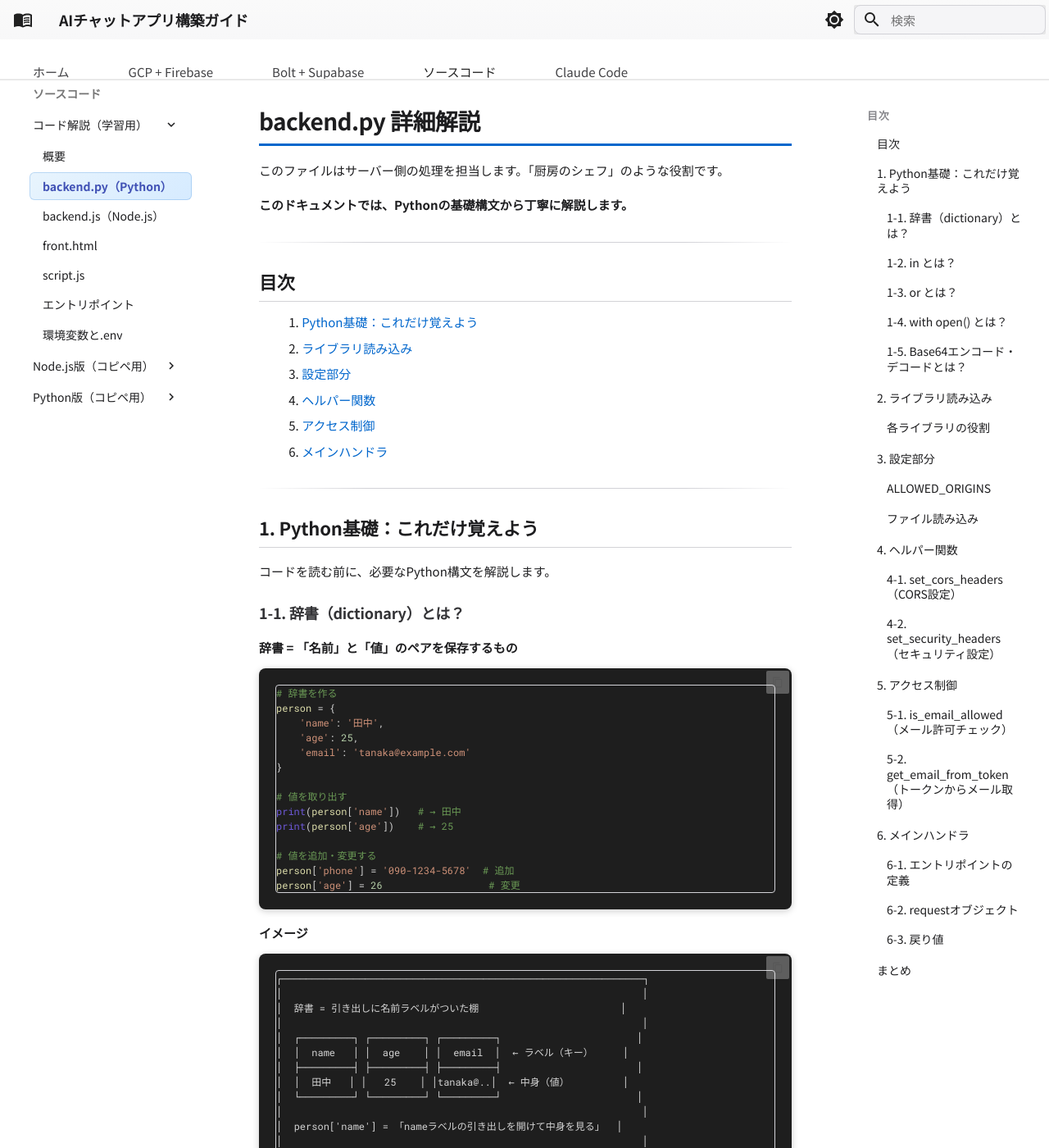
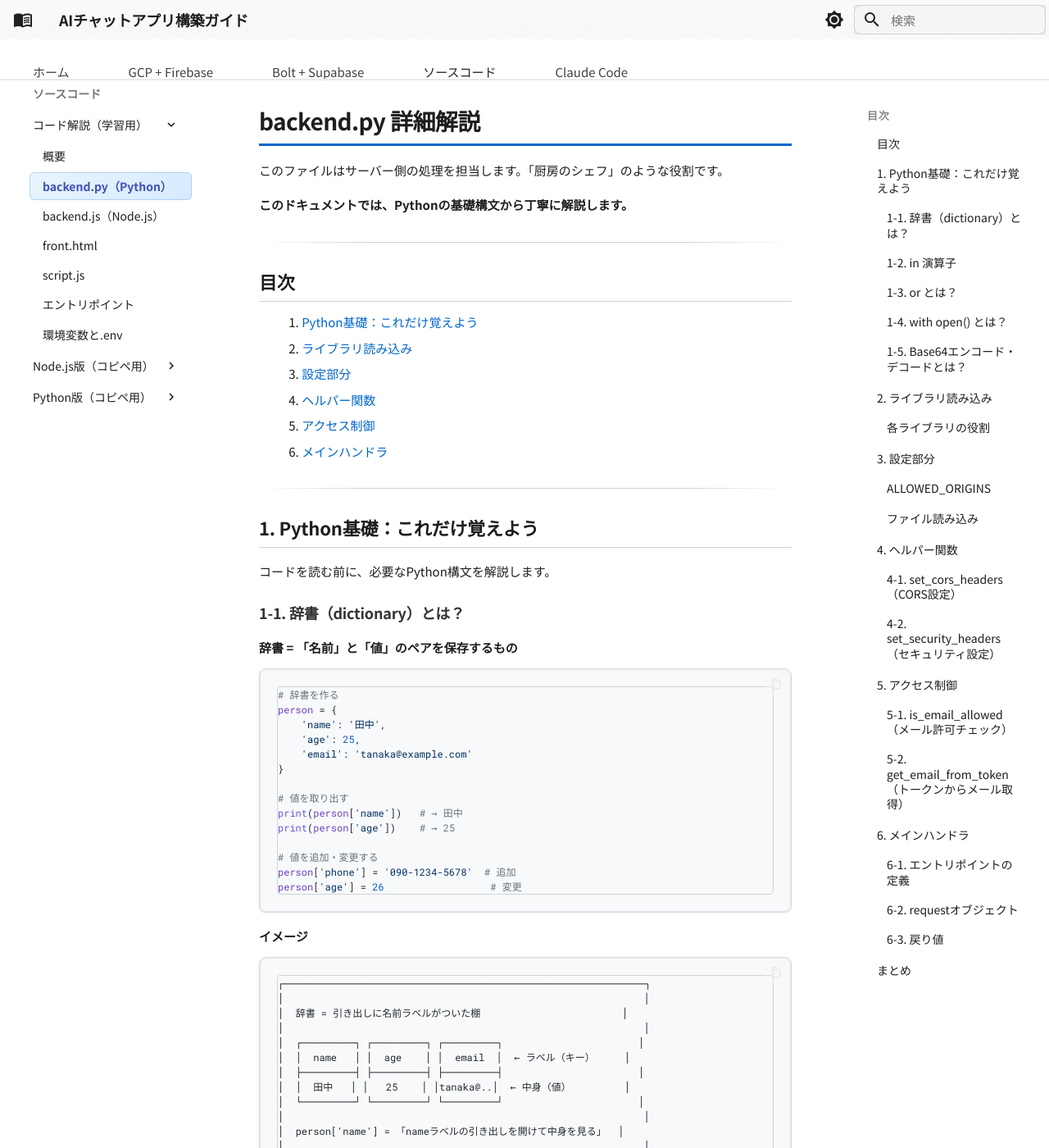
Before and after one commit to michihiro-316/ai-chat-docs, an MkDocs documentation site: the page built from docs/code/explained/01_backend.md, in a window 1280 px wide and 1400 px high. Shown: the whole window at 82% size. Built offline with MkDocs 1.6.1 and Material for MkDocs 9.7.7, drawn with Linux system fonts in a browser that asks for light colours; some of the changed text lies outside the part shown.

Commit message:
fix: コードブロックを明るい背景に変更 + in演算子見出し修正
- コードブロック背景を#1e1e1e（黒）から#f8f9fa（明るいグレー）に変更
- シンタックスハイライトをGitHub風の明るい色に変更
- 見出しの`in`をバッククォートなしに修正

🤖 Generated with [Claude Code](https://claude.com/claude-code)

Co-Authored-By: Claude Opus 4.5 <noreply@anthropic.com>

````diff
--- a/docs/code/explained/01_backend.md
+++ b/docs/code/explained/01_backend.md
@@ -75,9 +75,9 @@ headers['X-Frame-Options'] = 'DENY'    # 追加
 
 ---
 
-### 1-2. `in` とは？
+### 1-2. in 演算子
 
-**`in` = 「〜の中に含まれる？」を確認する**
+**in = 「〜の中に含まれる？」を確認する**
 
 ```python
 # リスト（配列）での使用
--- a/docs/stylesheets/extra.css
+++ b/docs/stylesheets/extra.css
@@ -213,19 +213,19 @@
    コードブロック
    ======================================== */
 .md-typeset pre {
-  background: #1e1e1e;
-  border: none;
+  background: #f8f9fa;
+  border: 1px solid #e1e4e8;
   border-radius: 8px;
   font-size: 13px;
   line-height: 1.6;
   padding: 20px;
-  box-shadow: 0 2px 8px rgba(0,0,0,0.2);
+  box-shadow: 0 1px 4px rgba(0,0,0,0.08);
   margin: 16px 0;
   overflow-x: auto;
 }
 
 .md-typeset pre code {
-  color: #d4d4d4;
+  color: #24292e;
   font-family: 'SF Mono', 'Roboto Mono', 'Menlo', 'Consolas', monospace;
   background: transparent;
   padding: 0;
@@ -428,7 +428,7 @@
   overflow-x: auto;
   font-size: 12px;
   line-height: 1.5;
-  color: #d4d4d4;
+  color: #24292e;
 }
 
 /* ========================================
@@ -444,10 +444,11 @@
 }
 
 /* ========================================
-   シンタックスハイライト
+   シンタックスハイライト（明るい背景用）
    ======================================== */
 .md-typeset .highlight {
-  background: #1e1e1e;
+  background: #f8f9fa;
+  border: 1px solid #e1e4e8;
   border-radius: 8px;
 }
 
@@ -461,44 +462,44 @@
 .md-typeset .highlight .c,
 .md-typeset .highlight .c1,
 .md-typeset .highlight .cm {
-  color: #6a9955;
+  color: #6a737d;
 }
 
 /* キーワード */
 .md-typeset .highlight .k,
 .md-typeset .highlight .kd,
 .md-typeset .highlight .kn {
-  color: #569cd6;
+  color: #d73a49;
 }
 
 /* 文字列 */
 .md-typeset .highlight .s,
 .md-typeset .highlight .s1,
 .md-typeset .highlight .s2 {
-  color: #ce9178;
+  color: #032f62;
 }
 
 /* Docstring (Python) */
 .md-typeset .highlight .sd {
-  color: #6a9955;
+  color: #6a737d;
 }
 
 /* 関数名 */
 .md-typeset .highlight .n,
 .md-typeset .highlight .nf {
-  color: #dcdcaa;
+  color: #6f42c1;
 }
 
 /* 演算子 */
 .md-typeset .highlight .o,
 .md-typeset .highlight .p {
-  color: #d4d4d4;
+  color: #24292e;
 }
 
 /* 数値 */
 .md-typeset .highlight .mi,
 .md-typeset .highlight .mf {
-  color: #b5cea8;
+  color: #005cc5;
 }
 
 /* ========================================
````
